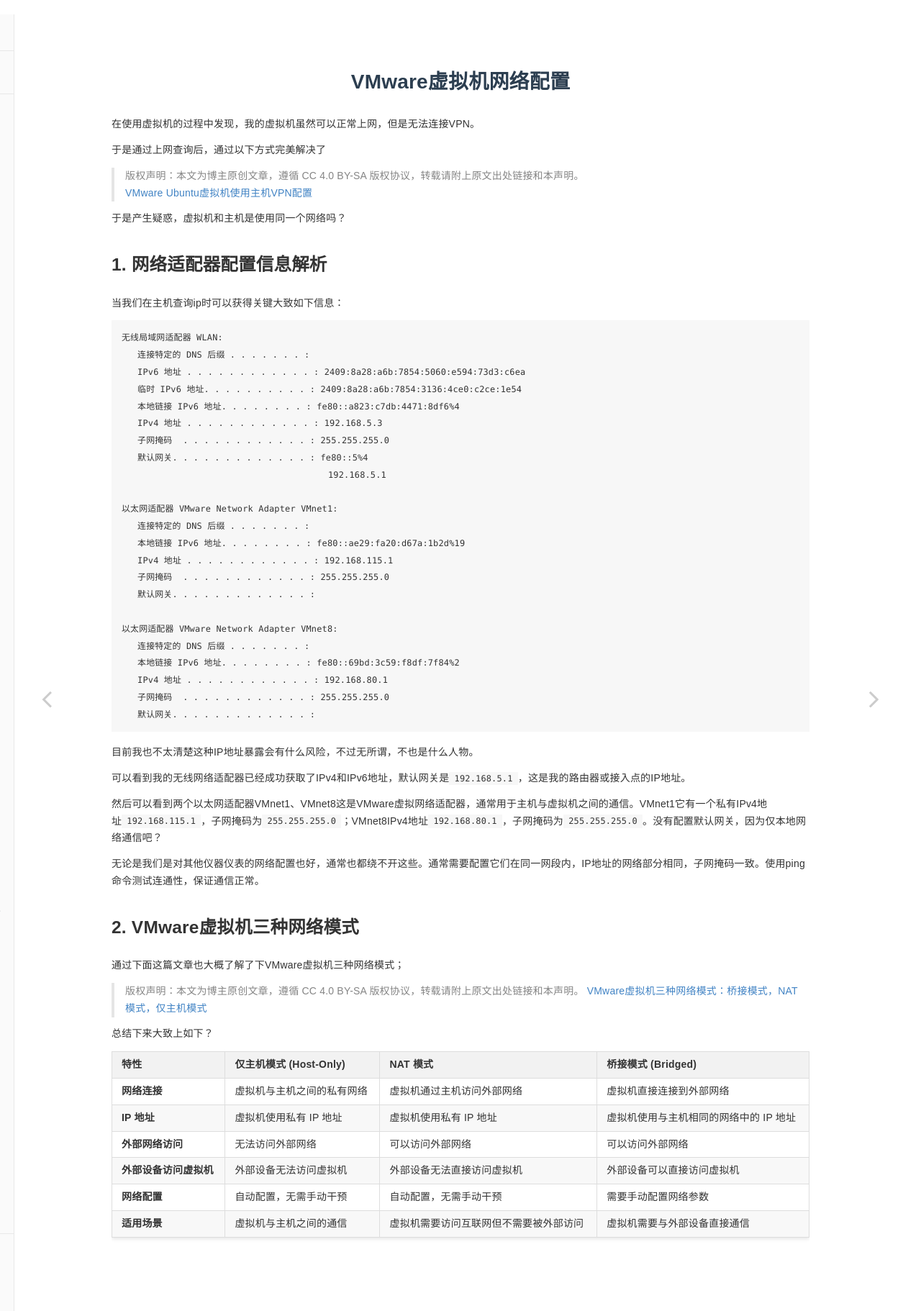
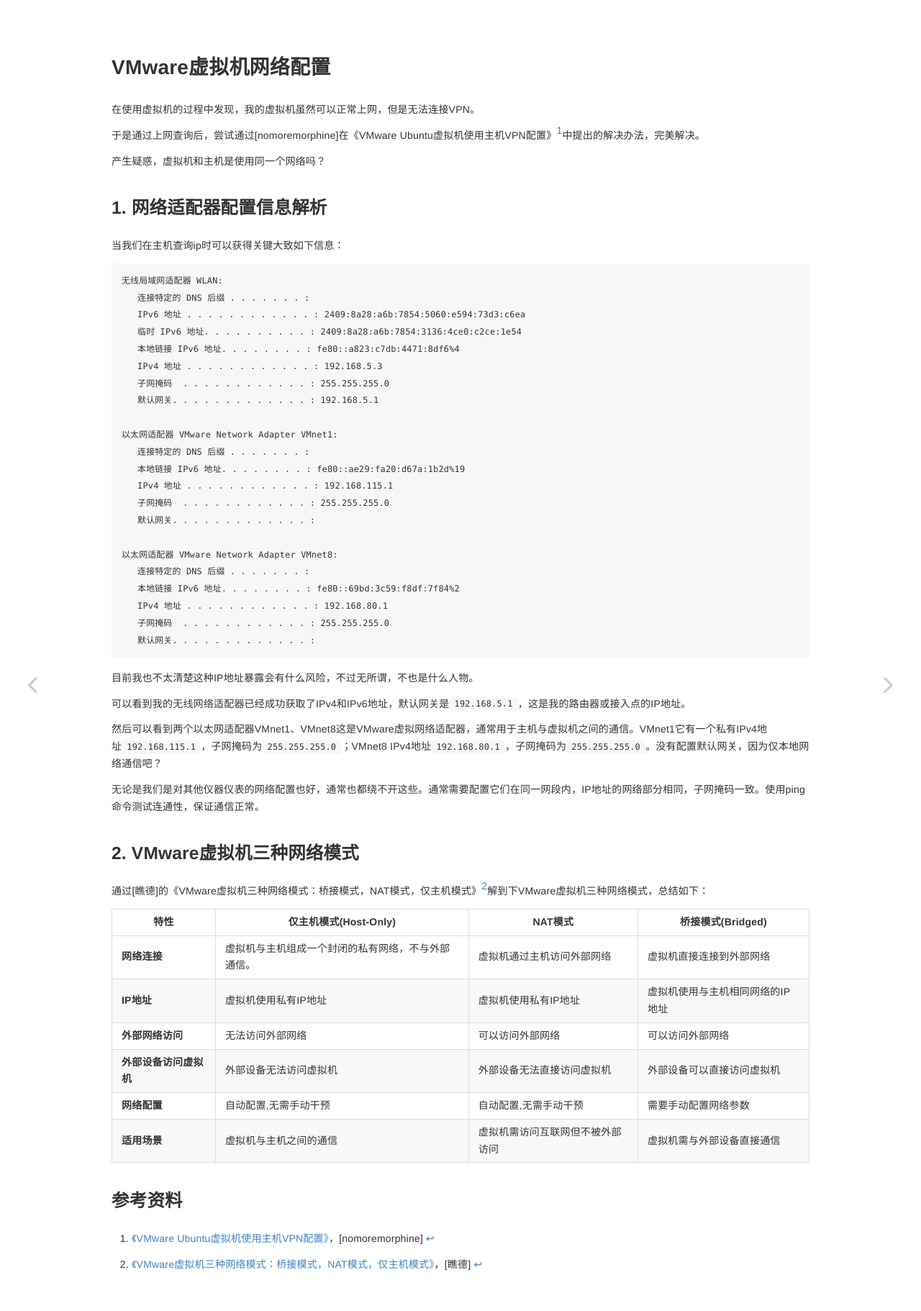
Before and after one commit to YooyoJin/yooyojin.github.io, a Jekyll site: the page built from _posts/2025-03-07-vmware_network_configuration.md, in a window 1280 px wide. Shown: the whole page at 72% size. Built offline with Jekyll 4.4.1, drawn with Linux system fonts in a browser that asks for light colours.

Commit message:
<fix> 修复点击VMware虚拟机网络配置章节后，再点击其他章节目录会缩进问题。收起目录后再打开恢复 问题处在HTML表格当中，未确定具体原因，改成markdown表格问题不复现

```diff
--- a/_posts/2025-03-07-vmware_network_configuration.md
+++ b/_posts/2025-03-07-vmware_network_configuration.md
@@ -4,17 +4,14 @@ author: YooyoJin
 date: 2025-03-07
 category: Jekyll
 layout: post
+mermaid: true
 ---
 
 在使用虚拟机的过程中发现，我的虚拟机虽然可以正常上网，但是无法连接VPN。
 
-于是通过上网查询后，通过以下方式完美解决了
+于是通过上网查询后，尝试通过[nomoremorphine]在《VMware Ubuntu虚拟机使用主机VPN配置》[^1]中提出的解决办法，完美解决。
 
-> 版权声明：本文为博主原创文章，遵循 CC 4.0 BY-SA 版权协议，转载请附上原文出处链接和本声明。
-> [VMware Ubuntu虚拟机使用主机VPN配置](https://blog.csdn.net/nomoremorphine/article/details/138738065)
-
-
-于是产生疑惑，虚拟机和主机是使用同一个网络吗？
+产生疑惑，虚拟机和主机是使用同一个网络吗？
 
 ## 1. 网络适配器配置信息解析
 
@@ -28,8 +25,7 @@ layout: post
    本地链接 IPv6 地址. . . . . . . . : fe80::a823:c7db:4471:8df6%4
    IPv4 地址 . . . . . . . . . . . . : 192.168.5.3
    子网掩码  . . . . . . . . . . . . : 255.255.255.0
-   默认网关. . . . . . . . . . . . . : fe80::5%4
-                                       192.168.5.1
+   默认网关. . . . . . . . . . . . . : 192.168.5.1
 
 以太网适配器 VMware Network Adapter VMnet1:
    连接特定的 DNS 后缀 . . . . . . . :
@@ -50,116 +46,25 @@ layout: post
 
 可以看到我的无线网络适配器已经成功获取了IPv4和IPv6地址，默认网关是`192.168.5.1`，这是我的路由器或接入点的IP地址。
 
-然后可以看到两个以太网适配器VMnet1、VMnet8这是VMware虚拟网络适配器，通常用于主机与虚拟机之间的通信。VMnet1它有一个私有IPv4地址`192.168.115.1`，子网掩码为`255.255.255.0`；VMnet8IPv4地址`192.168.80.1`，子网掩码为`255.255.255.0`。没有配置默认网关，因为仅本地网络通信吧？
+然后可以看到两个以太网适配器VMnet1、VMnet8这是VMware虚拟网络适配器，通常用于主机与虚拟机之间的通信。VMnet1它有一个私有IPv4地址`192.168.115.1`，子网掩码为`255.255.255.0`；VMnet8 IPv4地址`192.168.80.1`，子网掩码为`255.255.255.0`。没有配置默认网关，因为仅本地网络通信吧？
 
 无论是我们是对其他仪器仪表的网络配置也好，通常也都绕不开这些。通常需要配置它们在同一网段内，IP地址的网络部分相同，子网掩码一致。使用ping命令测试连通性，保证通信正常。
 
 ## 2. VMware虚拟机三种网络模式
 
-通过下面这篇文章也大概了解了下VMware虚拟机三种网络模式；
+通过[瞧德]的《VMware虚拟机三种网络模式：桥接模式，NAT模式，仅主机模式》[^2]解到下VMware虚拟机三种网络模式，总结如下：
 
-> 版权声明：本文为博主原创文章，遵循 CC 4.0 BY-SA 版权协议，转载请附上原文出处链接和本声明。
-> [VMware虚拟机三种网络模式：桥接模式，NAT模式，仅主机模式](https://blog.csdn.net/qq_39192827/article/details/85872025)
+|特性|仅主机模式(Host-Only)|NAT模式|桥接模式(Bridged)|
+|---|---|---|---|
+|**网络连接**|虚拟机与主机组成一个封闭的私有网络，不与外部通信。|虚拟机通过主机访问外部网络|虚拟机直接连接到外部网络|
+|**IP地址**|虚拟机使用私有IP地址|虚拟机使用私有IP地址|虚拟机使用与主机相同网络的IP地址|
+|**外部网络访问**|无法访问外部网络|可以访问外部网络|可以访问外部网络|
+|**外部设备访问虚拟机**|外部设备无法访问虚拟机|外部设备无法直接访问虚拟机|外部设备可以直接访问虚拟机|
+|**网络配置**|自动配置,无需手动干预|自动配置,无需手动干预|需要手动配置网络参数|
+|**适用场景**|虚拟机与主机之间的通信|虚拟机需访问互联网但不被外部访问|虚拟机需与外部设备直接通信|
 
-总结下来大致上如下？
+## 参考资料
 
-<div style="overflow-x: auto;">
-   <html lang="zh-CN">
-   <head>
-      <meta charset="UTF-8">
-      <style>
-         body {
-               font-family: Arial, sans-serif;
-               margin: 20px;
-               line-height: 1.6;
-         }
-         h1 {
-               color: #2c3e50;
-               text-align: center;
-               margin-bottom: 20px;
-         }
-         table {
-               width: 100%;
-               border-collapse: collapse;
-               margin: 20px 0;
-               box-shadow: 0 2px 5px rgba(0,0,0,0.1);
-         }
-         th, td {
-               border: 1px solid #ddd;
-               padding: 12px;
-               text-align: left;
-               white-space: nowrap; /* 所有文字不换行 */
-         }
-         th {
-               background-color: #f2f2f2;
-               font-weight: bold;
-               color: #333;
-         }
-         tr:nth-child(even) {
-               background-color: #f9f9f9;
-         }
-         tr:hover {
-               background-color: #f1f1f1;
-         }
-         .note {
-               font-style: italic;
-               color: #666;
-               margin-top: 20px;
-               padding: 10px;
-               background-color: #f8f8f8;
-               border-left: 4px solid #2c3e50;
-         }
-      </style>
-   </head>
-   <body>
-      <table>
-         <thead>
-               <tr>
-                  <th>特性</th>
-                  <th>仅主机模式 (Host-Only)</th>
-                  <th>NAT 模式</th>
-                  <th>桥接模式 (Bridged)</th>
-               </tr>
-         </thead>
-         <tbody>
-               <tr>
-                  <td><strong>网络连接</strong></td>
-                  <td>虚拟机与主机之间的私有网络</td>
-                  <td>虚拟机通过主机访问外部网络</td>
-                  <td>虚拟机直接连接到外部网络</td>
-               </tr>
-               <tr>
-                  <td><strong>IP 地址</strong></td>
-                  <td>虚拟机使用私有 IP 地址</td>
-                  <td>虚拟机使用私有 IP 地址</td>
-                  <td>虚拟机使用与主机相同的网络中的 IP 地址</td>
-               </tr>
-               <tr>
-                  <td><strong>外部网络访问</strong></td>
-                  <td>无法访问外部网络</td>
-                  <td>可以访问外部网络</td>
-                  <td>可以访问外部网络</td>
-               </tr>
-               <tr>
-                  <td><strong>外部设备访问虚拟机</strong></td>
-                  <td>外部设备无法访问虚拟机</td>
-                  <td>外部设备无法直接访问虚拟机</td>
-                  <td>外部设备可以直接访问虚拟机</td>
-               </tr>
-               <tr>
-                  <td><strong>网络配置</strong></td>
-                  <td>自动配置，无需手动干预</td>
-                  <td>自动配置，无需手动干预</td>
-                  <td>需要手动配置网络参数</td>
-               </tr>
-               <tr>
-                  <td><strong>适用场景</strong></td>
-                  <td>虚拟机与主机之间的通信</td>
-                  <td>虚拟机需要访问互联网但不需要被外部访问</td>
-                  <td>虚拟机需要与外部设备直接通信</td>
-               </tr>
-         </tbody>
-      </table>
-   </body>
-   </html>
-</div>
+[^1]: [《VMware Ubuntu虚拟机使用主机VPN配置》](https://blog.csdn.net/nomoremorphine/article/details/138738065)，[nomoremorphine]
+
+[^2]: [《VMware虚拟机三种网络模式：桥接模式，NAT模式，仅主机模式》](https://blog.csdn.net/qq_39192827/article/details/85872025)，[瞧德]
```
